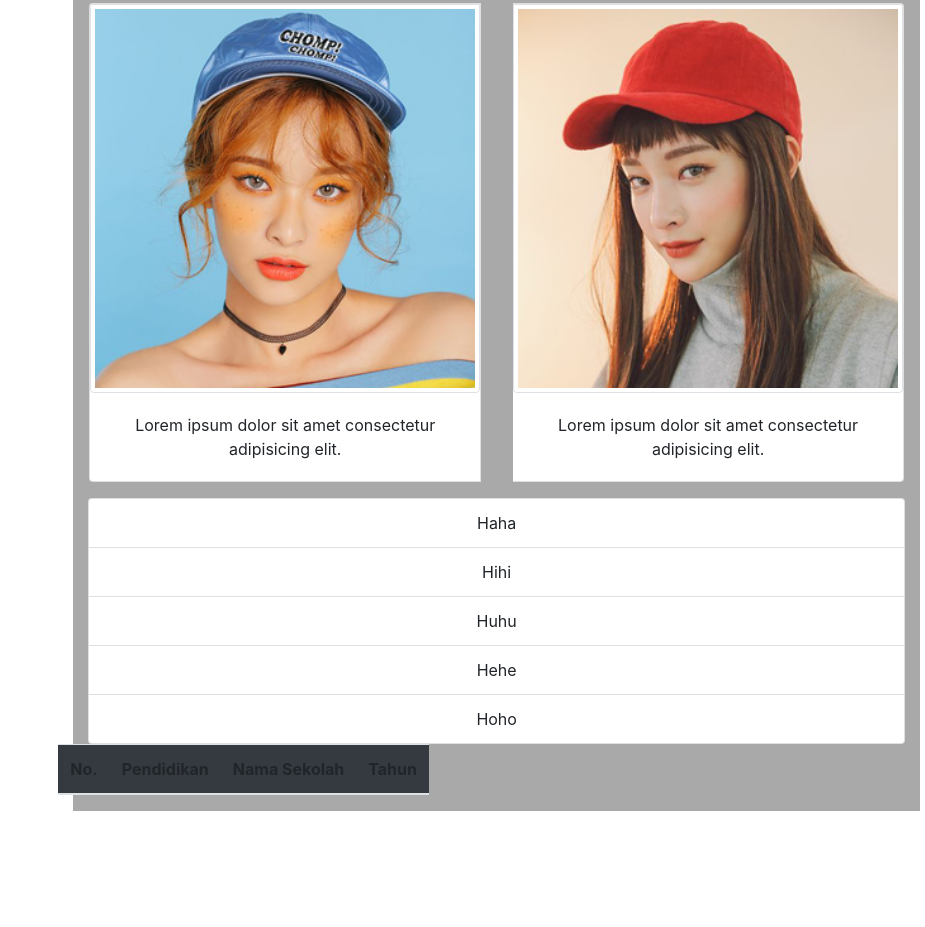
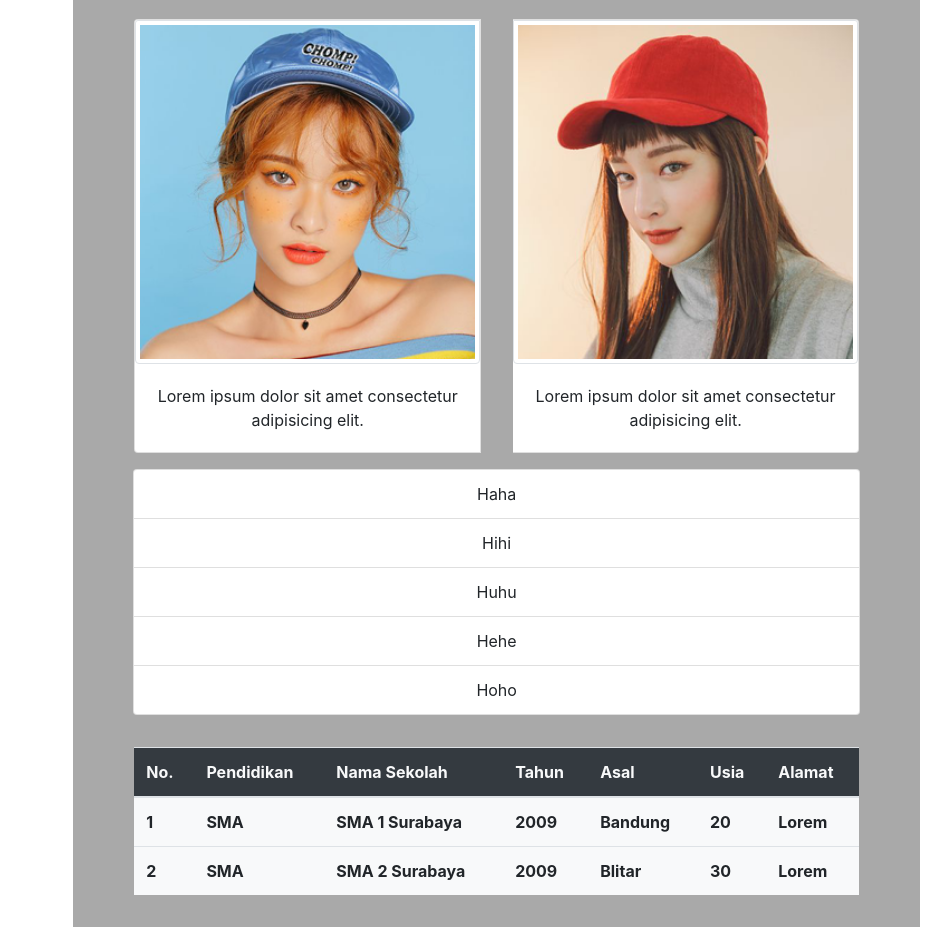
Before and after one commit to DPP-2020/praktikum-2-membuat-cv-part-2-hayuambarawati, a plain HTML site: page index.html in a window 1280 px wide. Shown: the part 790-1717 px from the top of the page, without its empty margins (355-1280 px from the left). Before the commit the page ends 1601 px from the top, so only its background shows below. Drawn offline with nearby package versions, Linux system fonts and the light colour scheme.

Commit message:
05211840000018 #1

```diff
--- a/index.html
+++ b/index.html
@@ -65,6 +65,8 @@
       </div>
       <div class="col-md-8" style="background-color: darkgrey;">
 
+
+    <div class="container">
         <div class="row">
             <div class="col-md-12">
             <h2>Experience</h2>
@@ -109,7 +111,8 @@
             </div>
         </div>
   </div>
-
+</div>
+  <div class="container my-3">
   <div class="row">
       <div class="col-md-12 text-center">
           <div class="card-group">
@@ -137,22 +140,50 @@
         </div>
       </div>
   </div>
+</div>
 
+
+<div class="container">
   <div class="row">
+      <div class="col-md m-3">
         <div class="table-responsive">
             <table class="table">
-          <thead class="bg-dark">
+              <thead class="bg-dark text-light">
                 <tr>
                     <th>No.</th>
                     <th>Pendidikan</th>
                     <th>Nama Sekolah</th>
                     <th>Tahun</th>
+                    <th>Asal</th>
+                    <th>Usia</th>
+                    <th>Alamat</th>
                 </tr>
               </thead>
+              <tbody class="bg-light ">
+                  <tr>
+                      <th>1</th>
+                      <th>SMA</th>
+                      <th>SMA 1 Surabaya</th>
+                      <th>2009</th>
+                      <th>Bandung</th>
+                      <th>20</th>
+                      <th>Lorem </th>
+                  </tr>
+                  <tr>
+                    <th>2</th>
+                    <th>SMA</th>
+                    <th>SMA 2 Surabaya</th>
+                    <th>2009</th>
+                    <th>Blitar</th>
+                    <th>30</th>
+                    <th>Lorem </th>
+                </tr>
+              </tbody>
             </table>
         </div>
       </div>
-
+  </div>
+</div>
 
 
 <!-- AKHIR  -->
```
Lines whose indentation alone changed are shown as unchanged.
